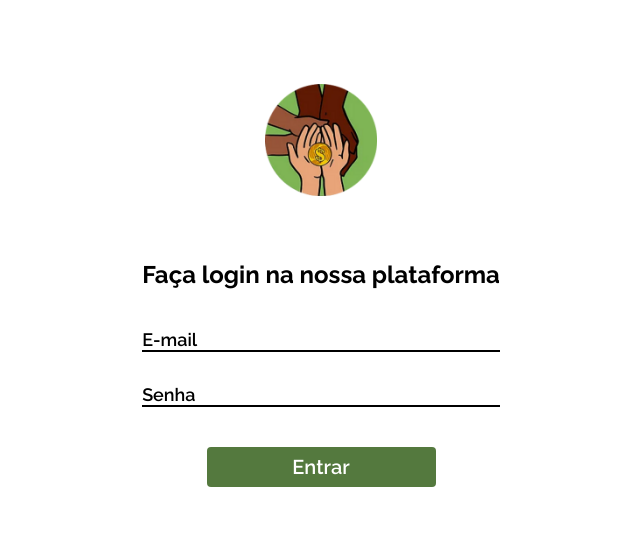
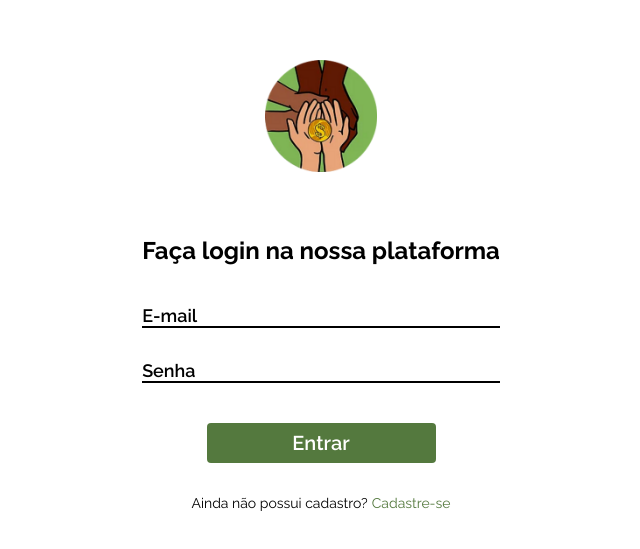
Before and after one commit to vitor0p9f/Front-End-Mercado-Solidario, a Next.js app: page / in a window 1280 px wide. Shown: the part 115-664 px from the top of the page, without its empty margins (319-959 px from the left). Built offline with nearby package versions, Linux system fonts and the light colour scheme.

Commit message:
feat(src/page, src/pages/, src/styles): alterando o layout da página de login
Adicionando, em baixo do botão de login, um parágrafo que chama para o cadastro de usuários.

```diff
--- a/src/app/page.tsx
+++ b/src/app/page.tsx
@@ -1,14 +1,8 @@
 "use client"
 import Login from "@/pages/Login"
-import { GlobalStyle } from "@/styles/global"
-import { defaultTheme } from "@/styles/themes/default"
-import { ThemeProvider } from "styled-components"
 
 export default function Home() {
   return (
-    <ThemeProvider theme={defaultTheme}>
-      <GlobalStyle />
-      <Login />
-    </ThemeProvider>
+    <Login />
   )
 }
--- a/src/pages/Login/index.tsx
+++ b/src/pages/Login/index.tsx
@@ -5,6 +5,9 @@ import {
   Button,
   FieldsContainer,
   Form,
+  OptionsContainer,
+  Text,
+  TextContainer,
   Title
 } from "@/styles/pages/Login";
 import { RegisterOptions, useForm } from "react-hook-form";
@@ -73,6 +76,13 @@ export default function Login() {
 
         <Button>Entrar</Button>
       </Form>
+
+      <OptionsContainer $marginTop={2}>
+        <TextContainer>
+          <Text $marginRight={0.25}>Ainda não possui cadastro?</Text>
+          <Text $highlight>Cadastre-se</Text>
+        </TextContainer>
+      </OptionsContainer>
     </PageContainer>
   );
 }
--- a/src/styles/pages/Login.ts
+++ b/src/styles/pages/Login.ts
@@ -1,4 +1,4 @@
-import styled from 'styled-components';
+import { css, styled } from 'styled-components';
 
 export const Form = styled.form`
   display: flex;
@@ -40,3 +40,52 @@ export const Button = styled.button`
     background-color: ${props => props.theme.colors.hover};
   }
 `;
+
+type OptionsContainerProps = {
+  $marginTop?: number
+}
+/**
+ * @param {number} [$marginTop] - Valor, em rem, da margem superior
+ */
+export const OptionsContainer = styled.div<OptionsContainerProps>`
+  display: flex;
+  flex-direction: column;
+  justify-content: center;
+  align-items: center;
+  margin-top: ${({ $marginTop }) => $marginTop || 0}rem;
+`;
+
+type TextContainerProps = {
+  $marginTop?: number
+}
+/**
+ * @param {number} [$marginTop] - Valor, em rem, da margem superior
+ */
+export const TextContainer = styled.div<TextContainerProps>`
+  display: flex;
+  justify-content: center;
+  align-items: center;
+  margin-top: ${({ $marginTop }) => $marginTop || 0}rem;
+`;
+
+type TextProps = {
+  $color?: string
+  $marginRight?: number
+  $highlight?: boolean
+}
+/**
+ * @param {number} [$marginRight] - Valor, em rem, do tamanho da margem esquerda.
+ * @param {boolean} [$highlight] - Valor verdadeiro/falso que diz se o texto deve ou não ser destacado.
+ */
+export const Text = styled.p<TextProps>`
+  color: ${({ theme }) => theme.colors.black};
+  margin-right: ${({ $marginRight }) => $marginRight || 0}rem;
+  font-family: ${({ theme }) => theme.fonts.raleway.fontFamily};
+  font-weight: ${({ theme }) => theme.fonts.raleway.regular};
+  font-size: 0.875rem;
+
+  ${({ $highlight }) => $highlight && css`
+    color: ${({ theme }) => theme.colors.highlight};
+    cursor: pointer;
+  `}
+`;
```
